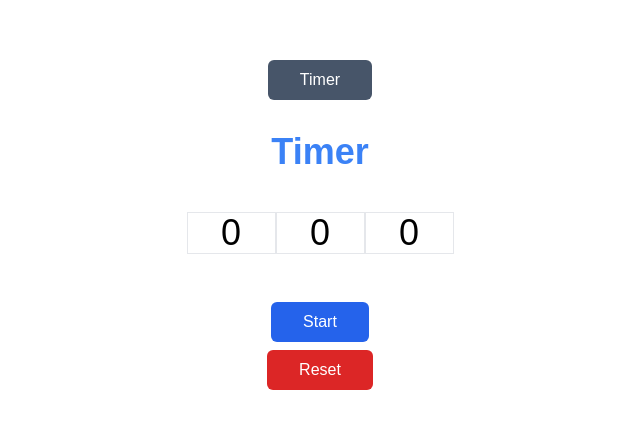
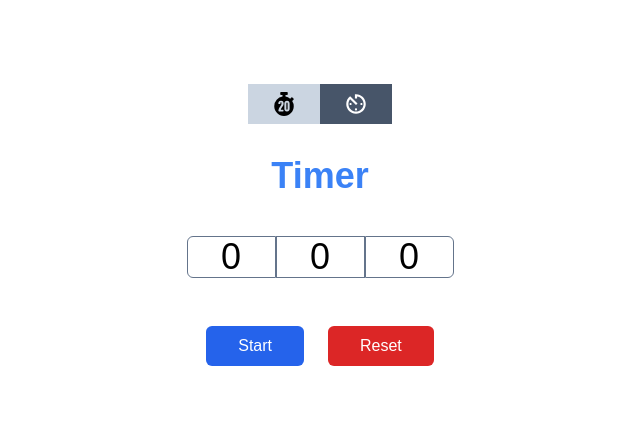
Before and after one commit to Suleymanmalikov/pomodoro-timer, a Next.js app: page / in a window 1280 px wide. Shown: the part 179-608 px from the top of the page, without its empty margins (320-960 px from the left). Built offline with nearby package versions, Linux system fonts and the light colour scheme.

Commit message:
Finished project

```diff
--- a/app/components/StopWatch/stopWatch.tsx
+++ b/app/components/StopWatch/stopWatch.tsx
@@ -23,20 +23,18 @@ const stopWatch = () => {
       <h1 className="text-4xl font-bold text-center text-blue-500 mt-8">
         Stopwatch
       </h1>
-      <div className="flex justify-center items-center mt-4">
-        <span className="text-2xl font-mono text-gray-700">
+      <div className="flex justify-center items-center mt-10 mb-10">
+        <span className="text-4xl font-mono text-gray-700">
           {formatTime(time)}
         </span>
       </div>
-      <div className="flex justify-center mt-4 ">
+      <div className="flex flex-row justify-center mt-4 ">
         <button
-          className="bg-blue-600 mt-2 text-white px-8 py-2 rounded-md hover:bg-blue-800 transition duration-300"
+          className="bg-blue-600 mt-2 mr-6 text-white px-8 py-2 rounded-md hover:bg-blue-800 transition duration-300"
           onClick={() => setIsRunning(!isRunning)}
         >
           {isRunning ? "Stop" : "Start"}
         </button>
-      </div>
-      <div>
         <button
           className="bg-red-600 mt-2 text-white px-8 py-2 rounded-md hover:bg-red-800 transition duration-300"
           onClick={() => setTime(0)}
--- a/app/components/SwitchButton/switchButton.tsx
+++ b/app/components/SwitchButton/switchButton.tsx
@@ -1,5 +1,6 @@
 "use client";
-import { useState } from "react";
+import { IoMdTimer } from "react-icons/io";
+import { FaStopwatch20 } from "react-icons/fa";
 
 type SwitchButtonProps = {
   isStopWatch: boolean;
@@ -9,12 +10,35 @@ type SwitchButtonProps = {
 const switchButton = ({ isStopWatch, setIsStopWatch }: SwitchButtonProps) => {
   return (
     <div>
-      <button
-        onClick={() => setIsStopWatch(!isStopWatch)}
-        className="bg-slate-600 mt-2 text-white px-8 py-2 rounded-md hover:bg-slate-800 transition duration-300"
-      >
-        {isStopWatch ? "Timer" : "Stopwatch"}
-      </button>
+      {isStopWatch ? (
+        <div>
+          <button
+            onClick={() => {
+              setIsStopWatch(!isStopWatch);
+            }}
+            className="bg-slate-300 text-2xl mt-2 text-black px-6 py-2   transition duration-300"
+          >
+            <FaStopwatch20 />
+          </button>
+          <button className="bg-slate-600 text-2xl mt-2 text-white px-6 py-2   transition duration-300">
+            <IoMdTimer />
+          </button>
+        </div>
+      ) : (
+        <div>
+          <button className="bg-slate-600 text-2xl mt-2 text-white px-6 py-2   transition duration-300">
+            <FaStopwatch20 />
+          </button>
+          <button
+            onClick={() => {
+              setIsStopWatch(!isStopWatch);
+            }}
+            className="bg-slate-300 mt-2 text-2xl text-black px-6 py-2   transition duration-300"
+          >
+            <IoMdTimer />
+          </button>
+        </div>
+      )}
     </div>
   );
 };
--- a/app/components/Timer/timer.tsx
+++ b/app/components/Timer/timer.tsx
@@ -1,7 +1,6 @@
 import { SetStateAction, useEffect, useState } from "react";
 
 import { formatTime } from "../../utils/formatTime";
-import { time } from "console";
 
 const timer = () => {
   const [inputValue, setInputValue] = useState(0);
@@ -66,7 +65,7 @@ const timer = () => {
             value={inputHour}
             onWheel={(e) => handleMouseWheel(e, setInputHour, 59)}
             placeholder="Enter time in seconds"
-            className="text-4xl  border text-center  focus:outline-none "
+            className="text-4xl border border-slate-500 rounded-l-md text-center  focus:outline-none "
             min={0}
             max={59}
           />
@@ -75,7 +74,7 @@ const timer = () => {
             value={inputMinute}
             onWheel={(e) => handleMouseWheel(e, setInputMinute, 59)}
             placeholder="Enter time in seconds"
-            className="text-4xl  border text-center  focus:outline-none "
+            className="text-4xl  border border-slate-500 text-center   focus:outline-none "
             min={0}
             max={59}
           />
@@ -83,15 +82,14 @@ const timer = () => {
             type="number"
             value={inputSecond}
             onWheel={(e) => handleMouseWheel(e, setInputSecond, 59)}
-            placeholder="Enter time in seconds"
-            className="text-4xl  border text-center  focus:outline-none "
+            className="text-4xl  border border-slate-500  rounded-r-md text-center  focus:outline-none "
             min={0}
             max={59}
           />
         </div>
       )}
 
-      <div className="flex justify-center mt-4 ">
+      <div className="flex flex-row justify-center mt-4 ">
         <button
           onClick={() => {
             setIsActive(!isActive);
@@ -105,12 +103,10 @@ const timer = () => {
               startTimer(timeLeft);
             }
           }}
-          className="bg-blue-600 mt-2 text-white px-8 py-2 rounded-md hover:bg-blue-800 transition duration-300"
+          className="bg-blue-600 mt-2 mr-6 text-white px-8 py-2 rounded-md hover:bg-blue-800 transition duration-300"
         >
           {isActive ? "Pause" : "Start"}
         </button>
-      </div>
-      <div>
         <button
           onClick={resetTimer}
           className="bg-red-600 mt-2 text-white px-8 py-2 rounded-md hover:bg-red-800 transition duration-300"
```
Also changed, not shown: package.json (+5 -4 lines), 1 other file (tests, documents, lock files or other folders).
